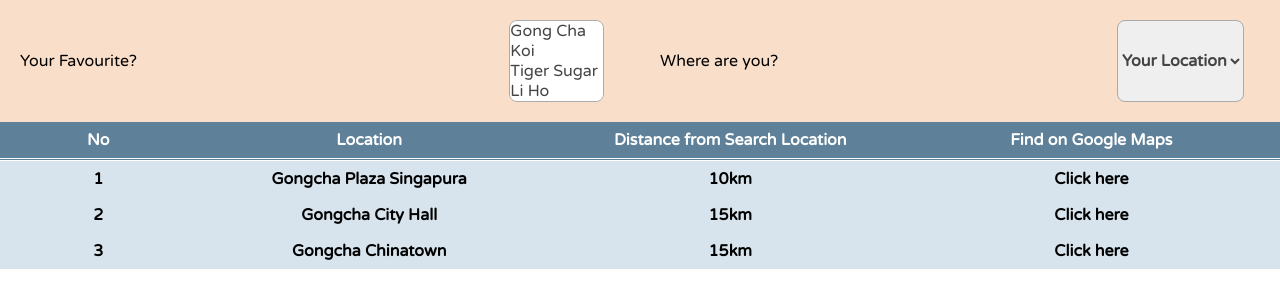
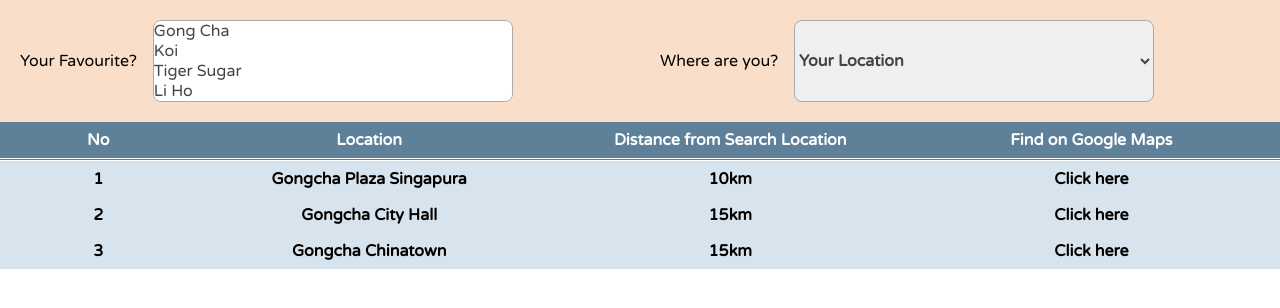
Before and after one commit to linjj93/css-test, a plain HTML site: page index.html in a window 1280 px wide. Drawn offline with Linux system fonts and the light colour scheme.

Commit message:
change minmax

```diff
--- a/style.css
+++ b/style.css
@@ -22,7 +22,7 @@
   margin: 0;
   padding: 20px;
   background-color: #f9dec9;
-  justify-content: space-between;
+  justify-content: stretch;
 }
 
 .search-brand p,
@@ -38,7 +38,7 @@
   font-weight: 700;
   font-size: 1em;
   color: #444;
-  max-width: calc(80% - 100px);
+  min-width: 60%;
   border: 1px solid #aaa;
 
   border-radius: 0.5em;
```
